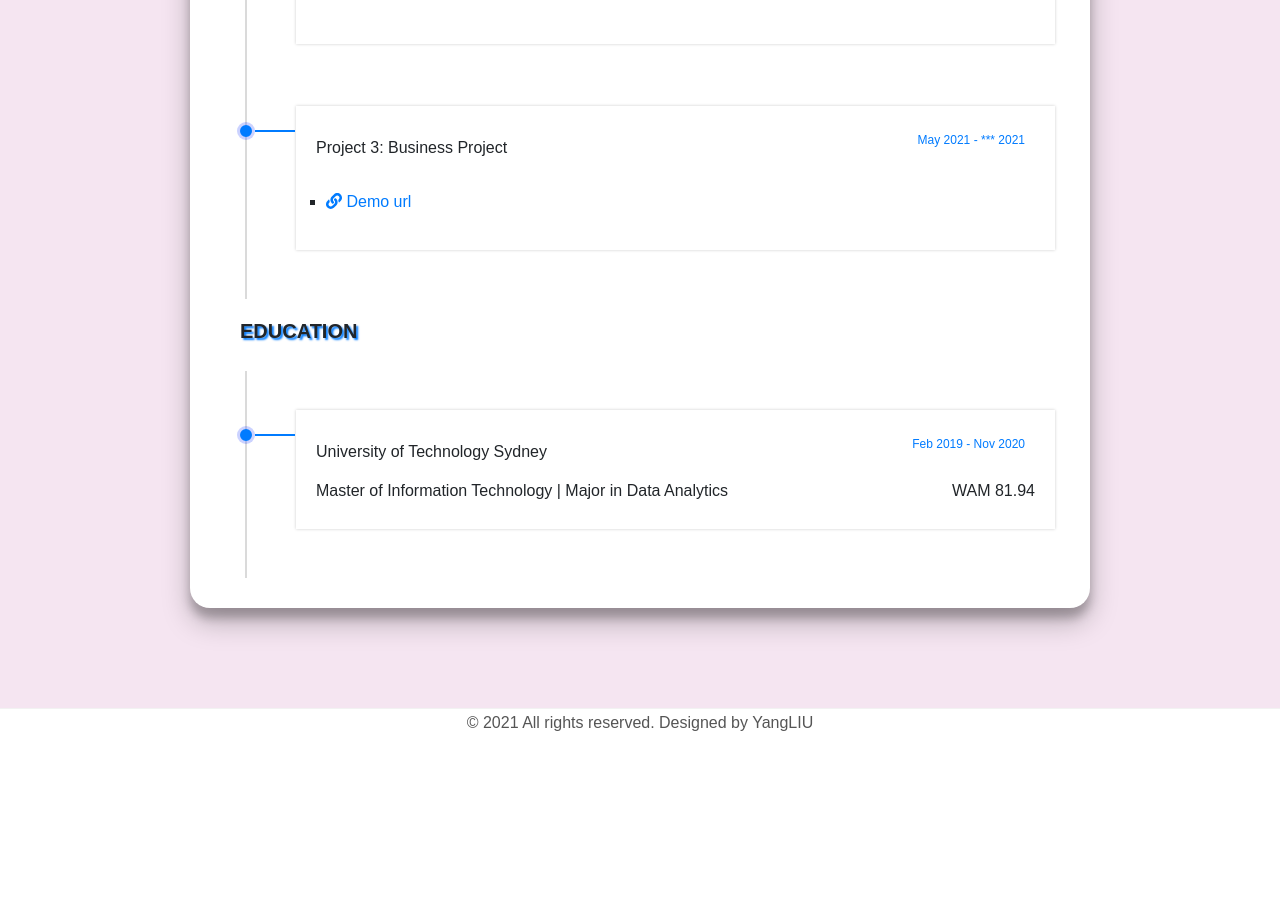
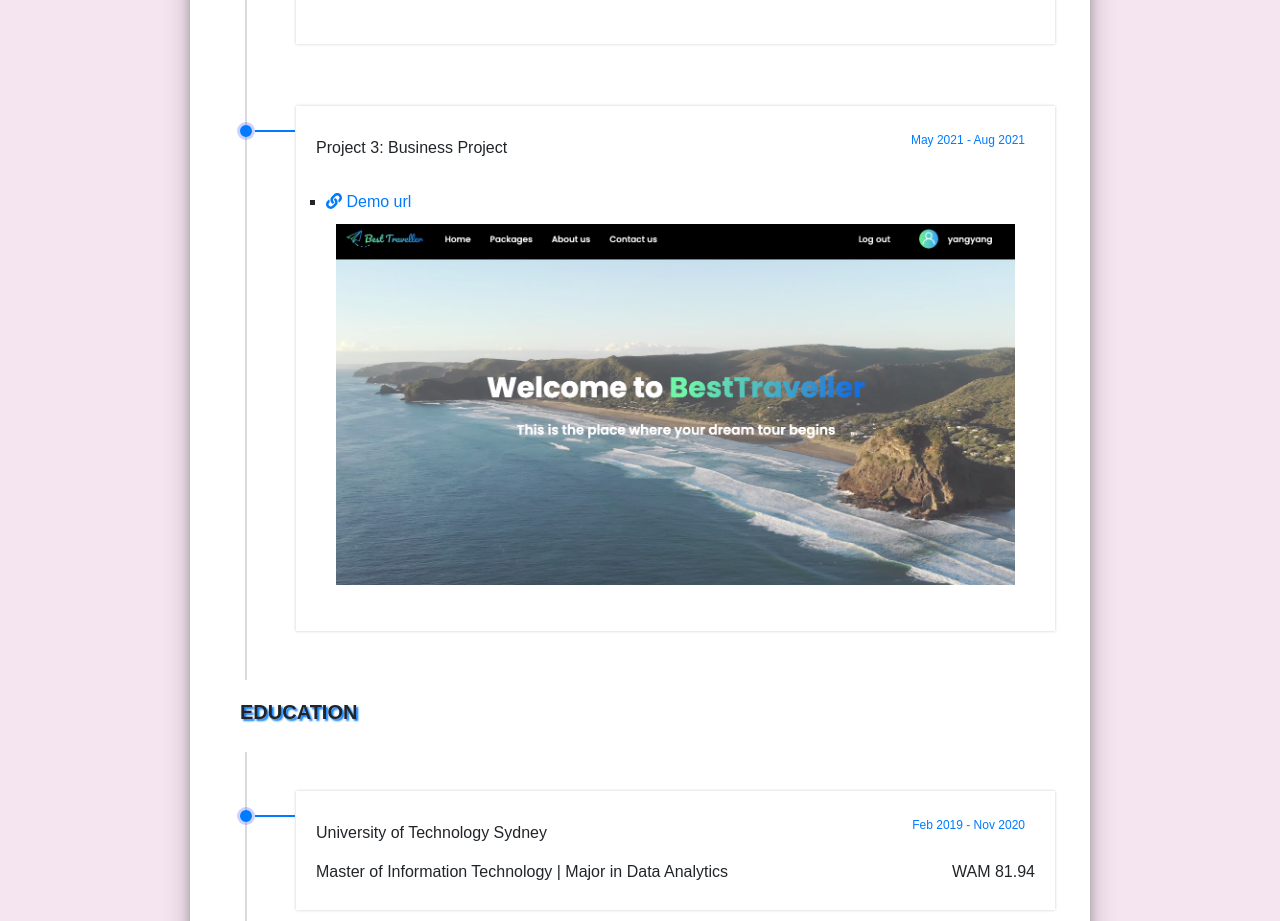
Before and after one commit to YangLiu0327/project1, a React (Create React App) app: page /resume in a window 1280 px wide. Shown: the part 1320-2241 px from the top of the page. Before the commit the page ends 2073 px from the top, so only its background shows below. Built offline with nearby package versions, Linux system fonts and the light colour scheme.

Commit message:
add project3 image

```diff
--- a/src/pages/ResumePage/index.js
+++ b/src/pages/ResumePage/index.js
@@ -1,5 +1,7 @@
 import { faLink } from '@fortawesome/free-solid-svg-icons';
 import weatherUrl from '../../assets/images/weather.png';
+import projectUrl from '../../assets/images/project.png';
+
 import React from 'react';
 import {
     Wrap, Title, TimeLines, Experince, ResumeProject, TimeLine,
@@ -47,17 +49,20 @@ const ResumePage = () => {
                                             development and conditionals.
                                    </LiItem>
                                     </ul>
-                                      <Img src={weatherUrl}></Img>
+                                      <Img src={weatherUrl} />
                                 </Text>
                             </ResumeProject>
                         </TimeLine>
                         <TimeLine>
                             <ResumeProject>
                                 <ProjectTitle>Project 3: Business Project
-                                    <Date>May 2021 - *** 2021</Date>
+                                    <Date>May 2021 - Aug 2021</Date>
                                 </ProjectTitle>
                                 <Text>
-                                    <LiItem><a href="#"><FontAwesomeIcon icon={faLink} /> Demo url</a></LiItem>
+                                    <ul>
+                                    <LiItem><a href="http://bestravellers.com/"><FontAwesomeIcon icon={faLink} /> Demo url</a></LiItem>
+                                    <Img src={projectUrl} />
+                                    </ul>
                                 </Text>
                             </ResumeProject>
                         </TimeLine>
--- a/src/pages/ResumePage/style.js
+++ b/src/pages/ResumePage/style.js
@@ -6,8 +6,6 @@ export const Wrap = styled.div`
   display: flex;
   flex: 1;
   `
-
-
 export const Container = styled.div`
 display: flex;
 flex-direction: column;
@@ -23,8 +21,6 @@ margin-bottom: 100px;`
 export const Text = styled.ul`
 padding: 10px;
 `
-
-
 
 export const ResumeProject= styled.div`
 padding: 15px 20px 10px;
@@ -44,7 +40,6 @@ display: flex;
 padding: 10px;
 width: 100%;
 height: auto;`
-
 
 export const ResumeEdu = styled.div`
 text-align: left;
```
Also changed, not shown: src/assets/images/project.png (added).
